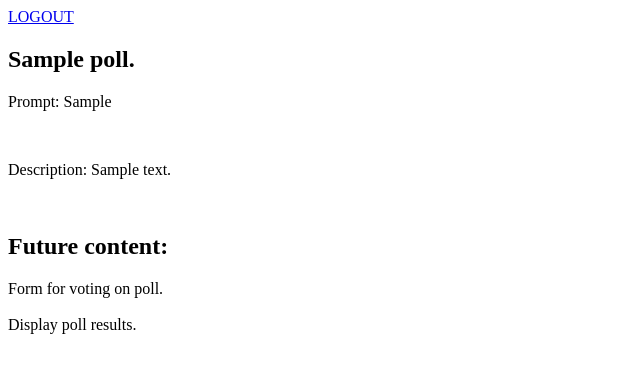
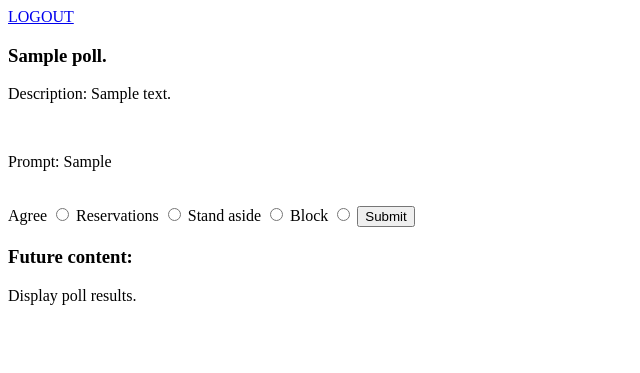
Before and after one commit to hanapagel/consensy, a Flask app: page /poll/1 in a window 1280 px wide. Shown: the top 373 px of the page, without its empty margins (0-640 px from the left). Run offline with Flask 2, Linux system fonts and the light colour scheme; tables that the repository leaves empty hold one stand-in row (values such as "Sample post").

Commit message:
Implement submit a vote feature.

```diff
--- a/server.py
+++ b/server.py
@@ -140,11 +140,18 @@ def display_poll(poll_id):
     return render_template('poll.html', poll=poll)
 
 
-@app.route('/submit_vote')
-def submit_vote():
+@app.route('/poll/<poll_id>/submit_vote', methods=['POST'])
+def submit_vote(poll_id):
     """This view will process a vote."""
 
-    pass
+    response = request.form.get('response')
+    user_id = session['current_user']['user_id']
+
+    vote = Vote(user_id=user_id, response=response, poll_id=poll_id)
+    db.session.add(vote)
+    db.session.commit()
+
+    return('You submitted your vote!')
 
 
 @app.route('/display_results')
--- a/templates/poll.html
+++ b/templates/poll.html
@@ -2,13 +2,29 @@
 
 {% block content %}
 
-<h2>{{ poll.title }}.</h2>
+<h3>{{ poll.title }}.</h3>
+<p>Description: {{ poll.description }}</p><br>
 <p>Prompt: {{ poll.prompt }}</p><br>
-<p>Description: {{ poll.description }}</p><br>
 
-<h2>Future content:</h2>
-<div>Form for voting on poll.</div><br>
+<form action='/poll/{{ poll.poll_id }}/submit_vote', method='POST'>
 
+    <label for='agr'>Agree</label>
+    <input type='radio' id='agr' name='response' value='agr'>
+
+    <label for='rsv'>Reservations</label>
+    <input type='radio' id='rsv' name='response' value='rsv'>
+
+    <label for='asd'>Stand aside</label>
+    <input type='radio' id='asd' name='response' value='asd'>
+
+    <label for='blk'>Block</label>
+    <input type='radio' id='blk' name='response' value='blk'>
+
+    <input type='submit' value='Submit'>
+</form>
+
+
+<h3>Future content:</h3>
 <div>Display poll results.</div><br>
 
 {% endblock %}
```
